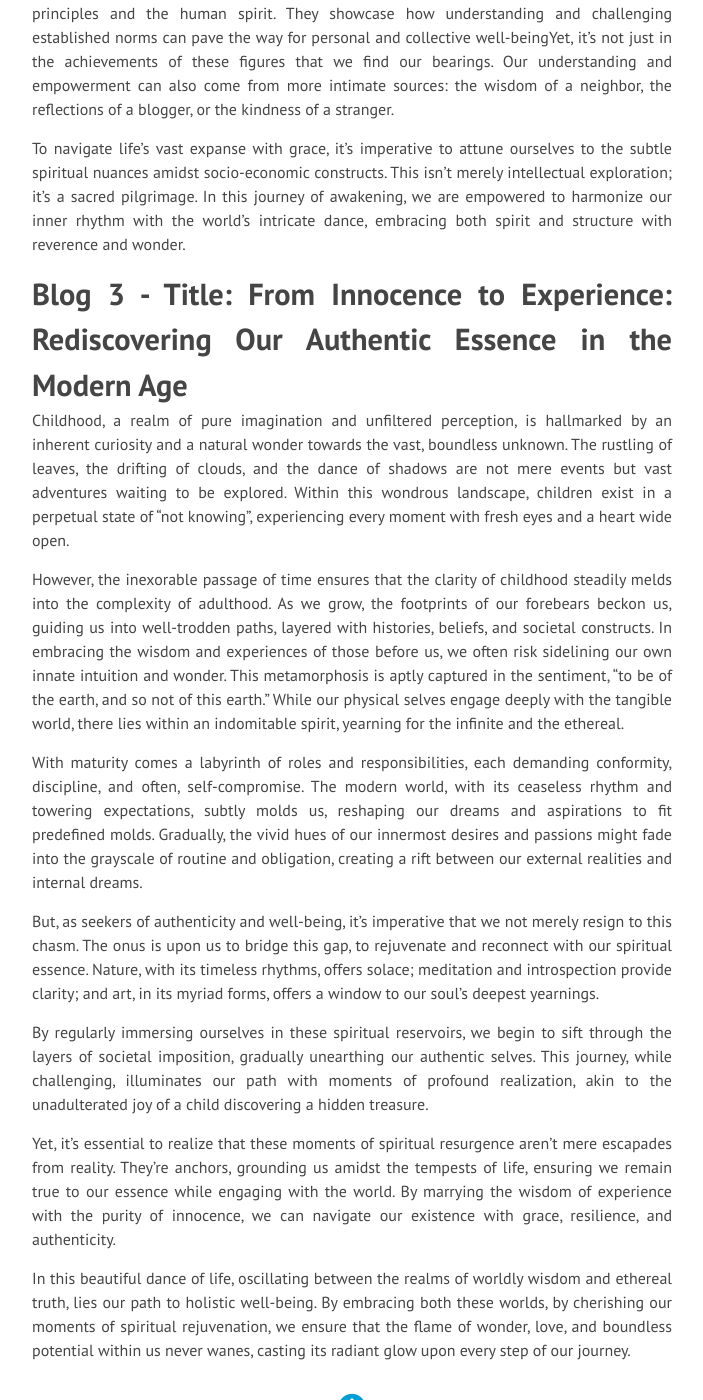
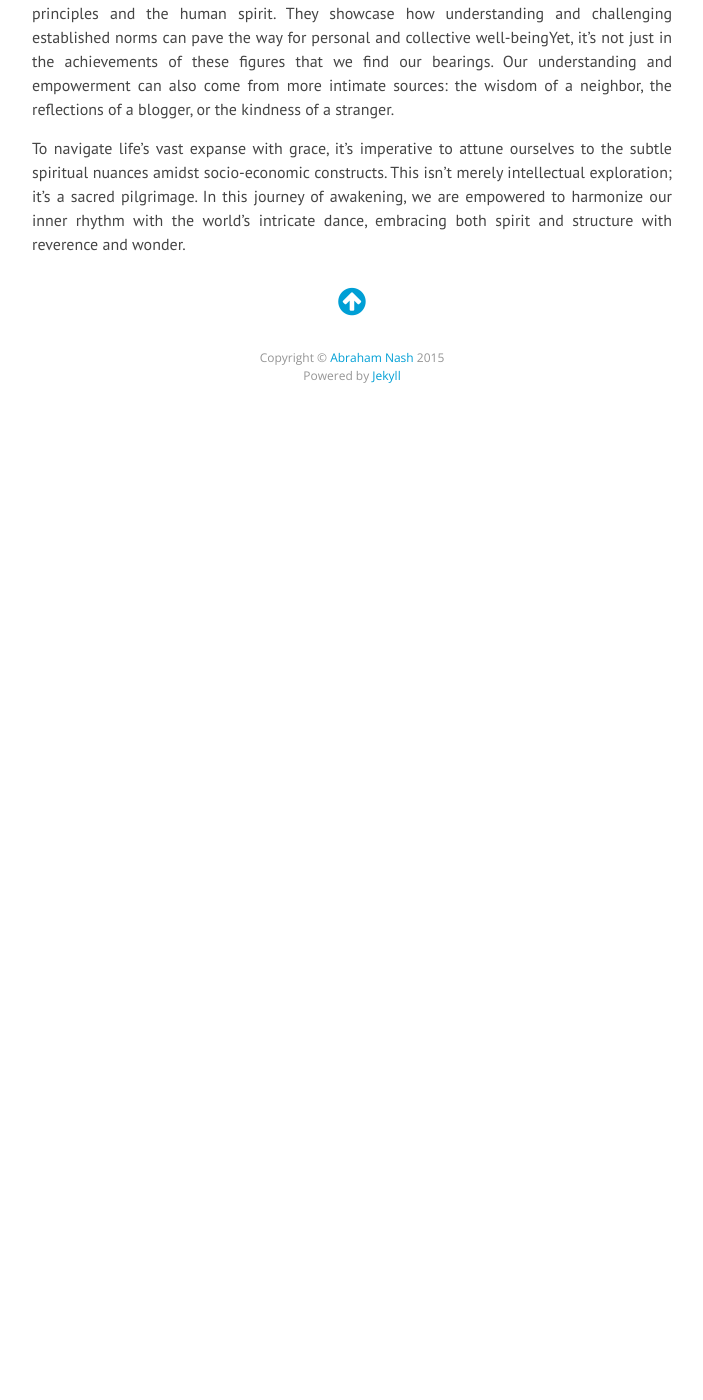
Before and after one commit to diezcami/arctic-fox-theme, a Jekyll site: the page built from _posts/2015-05-25-formatting-samples.markdown, in a window 1280 px wide and 1400 px high, scrolled down 1219 px. Shown: the whole window, without its empty margins (288-991 px from the left). Built offline with Jekyll 4.4.1, drawn with Linux system fonts in a browser that asks for light colours; nearby versions of some CDN libraries; Markdown is read by kramdown in place of the engine named in the settings; after the commit the page ends 1640 px from its top, so only the background shows below that.

Commit message:
Update 2015-05-25-formatting-samples.markdown

```diff
--- a/_posts/2015-05-25-formatting-samples.markdown
+++ b/_posts/2015-05-25-formatting-samples.markdown
@@ -21,19 +21,3 @@ The nuances of economic policies and societal constructs can be subtle but perva
 Liberal radicalism, web3 technologies, and new digital government initiatives (e.g. Taiwan) aren't just domains of innovation; they represent the interplay between socio-economic principles and the human spirit. They showcase how understanding and challenging established norms can pave the way for personal and collective well-beingYet, it's not just in the achievements of these figures that we find our bearings. Our understanding and empowerment can also come from more intimate sources: the wisdom of a neighbor, the reflections of a blogger, or the kindness of a stranger.
 
 To navigate life's vast expanse with grace, it's imperative to attune ourselves to the subtle spiritual nuances amidst socio-economic constructs. This isn't merely intellectual exploration; it's a sacred pilgrimage. In this journey of awakening, we are empowered to harmonize our inner rhythm with the world's intricate dance, embracing both spirit and structure with reverence and wonder.
-
-# Blog 3 - Title: From Innocence to Experience: Rediscovering Our Authentic Essence in the Modern Age
-
-Childhood, a realm of pure imagination and unfiltered perception, is hallmarked by an inherent curiosity and a natural wonder towards the vast, boundless unknown. The rustling of leaves, the drifting of clouds, and the dance of shadows are not mere events but vast adventures waiting to be explored. Within this wondrous landscape, children exist in a perpetual state of "not knowing", experiencing every moment with fresh eyes and a heart wide open.
-
-However, the inexorable passage of time ensures that the clarity of childhood steadily melds into the complexity of adulthood. As we grow, the footprints of our forebears beckon us, guiding us into well-trodden paths, layered with histories, beliefs, and societal constructs. In embracing the wisdom and experiences of those before us, we often risk sidelining our own innate intuition and wonder. This metamorphosis is aptly captured in the sentiment, "to be of the earth, and so not of this earth." While our physical selves engage deeply with the tangible world, there lies within an indomitable spirit, yearning for the infinite and the ethereal.
-
-With maturity comes a labyrinth of roles and responsibilities, each demanding conformity, discipline, and often, self-compromise. The modern world, with its ceaseless rhythm and towering expectations, subtly molds us, reshaping our dreams and aspirations to fit predefined molds. Gradually, the vivid hues of our innermost desires and passions might fade into the grayscale of routine and obligation, creating a rift between our external realities and internal dreams.
-
-But, as seekers of authenticity and well-being, it's imperative that we not merely resign to this chasm. The onus is upon us to bridge this gap, to rejuvenate and reconnect with our spiritual essence. Nature, with its timeless rhythms, offers solace; meditation and introspection provide clarity; and art, in its myriad forms, offers a window to our soul's deepest yearnings.
-
-By regularly immersing ourselves in these spiritual reservoirs, we begin to sift through the layers of societal imposition, gradually unearthing our authentic selves. This journey, while challenging, illuminates our path with moments of profound realization, akin to the unadulterated joy of a child discovering a hidden treasure.
-
-Yet, it's essential to realize that these moments of spiritual resurgence aren't mere escapades from reality. They're anchors, grounding us amidst the tempests of life, ensuring we remain true to our essence while engaging with the world. By marrying the wisdom of experience with the purity of innocence, we can navigate our existence with grace, resilience, and authenticity.
-
-In this beautiful dance of life, oscillating between the realms of worldly wisdom and ethereal truth, lies our path to holistic well-being. By embracing both these worlds, by cherishing our moments of spiritual rejuvenation, we ensure that the flame of wonder, love, and boundless potential within us never wanes, casting its radiant glow upon every step of our journey.
```
